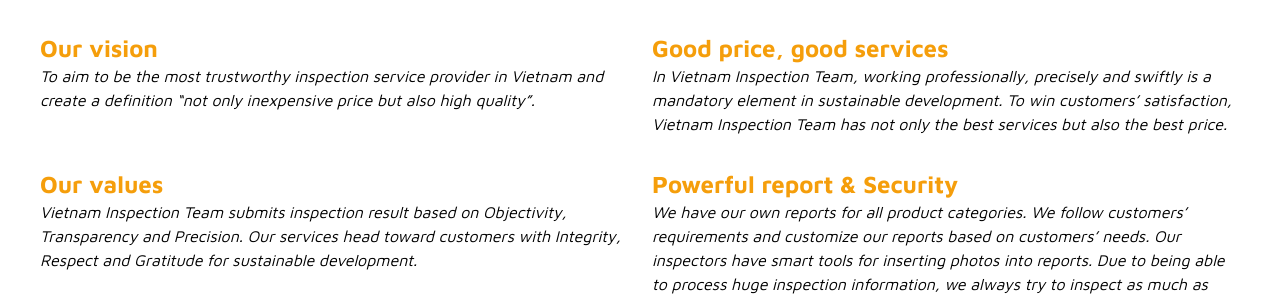
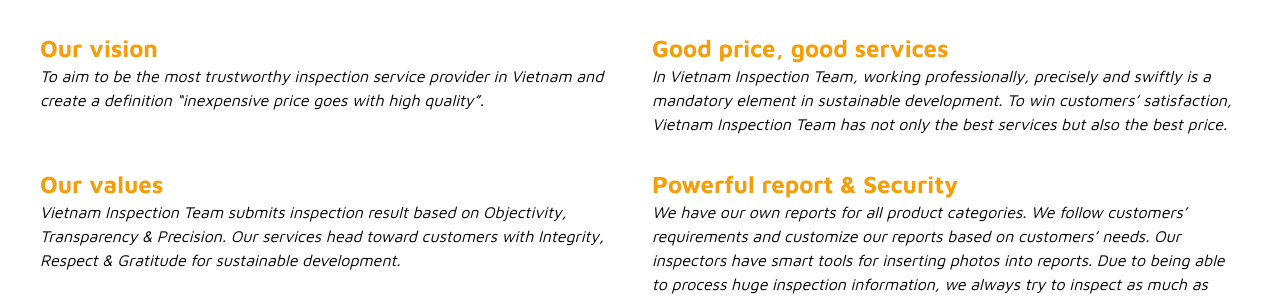
Before and after one commit to arlandme/vni-front_client, a React (Create React App) app: page /about in a window 1280 px wide. Shown: the part 655-952 px from the top of the page. Built offline with nearby package versions, Linux system fonts and the light colour scheme; no server answers.

Commit message:
update 16/12

```diff
--- a/src/components/About/Achieve.jsx
+++ b/src/components/About/Achieve.jsx
@@ -69,8 +69,8 @@
               <div className='flex flex-col gap-2 text-left italic'>
                 <div>
                   To aim to be the most trustworthy inspection service provider
-                  in Vietnam and create a definition “not only inexpensive price
-                  but also high quality”.
+                  in Vietnam and create a definition “inexpensive price goes
+                  with high quality”.
                 </div>
                 <div></div>
               </div>
@@ -98,8 +98,8 @@
               <div className='flex flex-col gap-2 text-left italic'>
                 <div>
                   Vietnam Inspection Team submits inspection result based on
-                  Objectivity, Transparency and Precision. Our services head
-                  toward customers with Integrity, Respect and Gratitude for
+                  Objectivity, Transparency & Precision. Our services head
+                  toward customers with Integrity, Respect & Gratitude for
                   sustainable development.
                 </div>
                 <div></div>
@@ -149,8 +149,8 @@
             <div className='flex flex-col gap-2 text-left italic'>
               <div>
                 To aim to be the most trustworthy inspection service provider in
-                Vietnam and create a definition “not only inexpensive price but
-                also high quality”.
+                Vietnam and create a definition “inexpensive price goes with
+                high quality”.
               </div>
               <div></div>
             </div>
@@ -160,8 +160,8 @@
             <div className='flex flex-col gap-2 text-left italic'>
               <div>
                 Vietnam Inspection Team submits inspection result based on
-                Objectivity, Transparency and Precision. Our services head
-                toward customers with Integrity, Respect and Gratitude for
+                Objectivity, Transparency & Precision. Our services head
+                toward customers with Integrity, Respect & Gratitude for
                 sustainable development.
               </div>
               <div></div>
```
